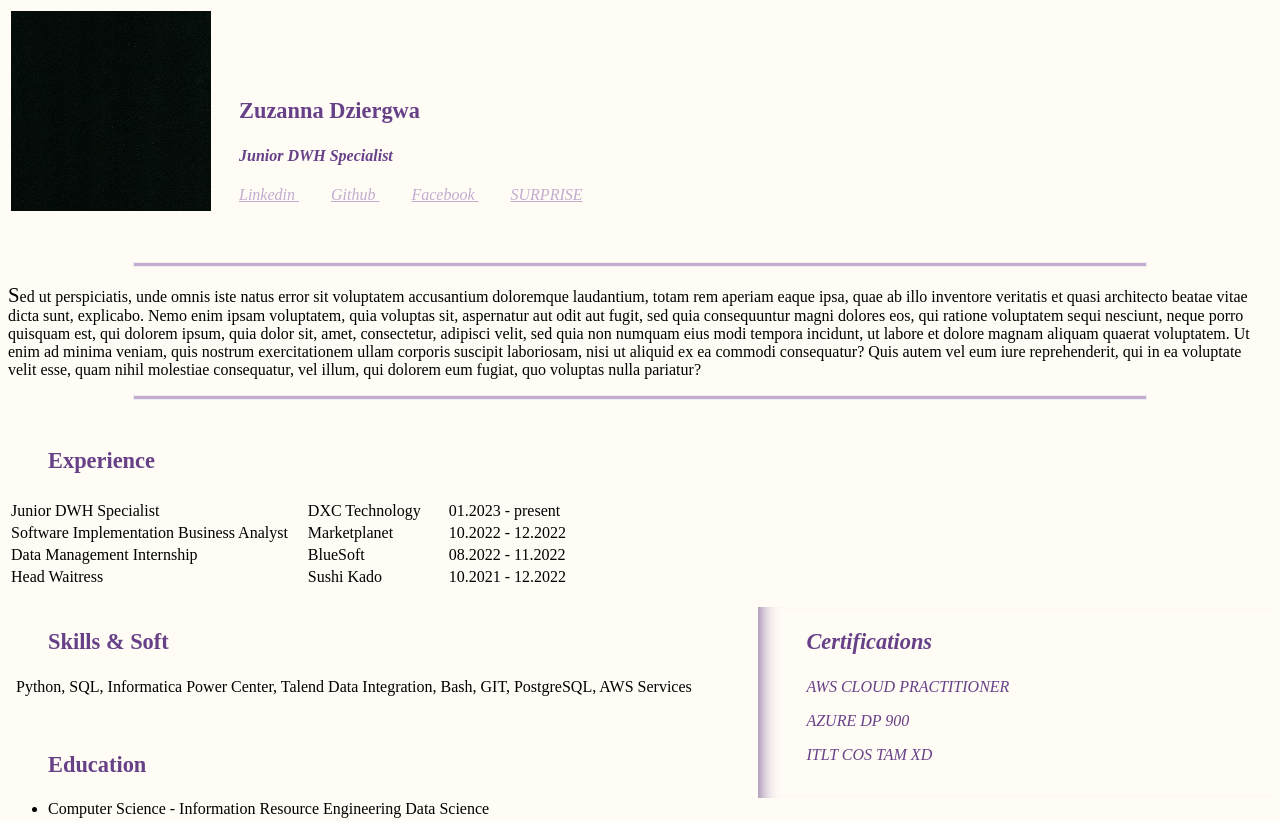
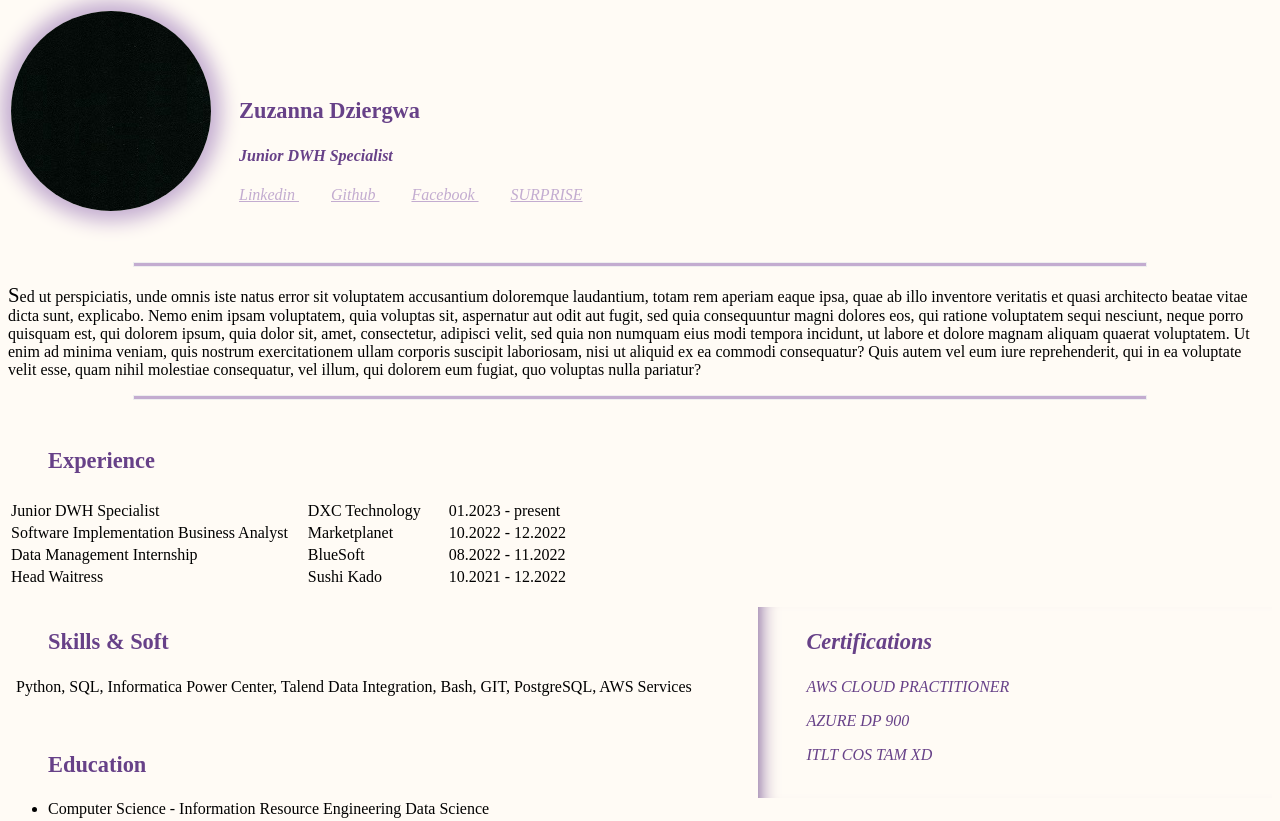
Before and after one commit to dziergwaz/cvcv, a plain HTML site: page index.html in a window 1280 px wide. Shown: the top 821 px of the page. Drawn offline with Linux system fonts and the light colour scheme; files whose address does not match are found by name.

Commit message:
20230302

```diff
--- a/index.html
+++ b/index.html
@@ -17,7 +17,7 @@
 <body>
   <table>
     <tr>
-      <td> <img src="black.jpg" alt="black"></td>
+      <td> <img class="image profile" src="black.jpg" alt="black"></td>
       <td> &nbsp &nbsp &nbsp </td>
       <td><br><br><br>
         <h3><b> Zuzanna Dziergwa</b></h3>
--- a/style.css
+++ b/style.css
@@ -43,3 +43,12 @@ h4 {
   color: #674188;
   font-size: 100%;
 }
+
+.image {
+  background-color: #FFFBF5;
+  box-shadow: 0 0 20px 10px #C3ACD0;
+}
+
+.profile {
+  border-radius: 100%;
+}
```
Also changed, not shown: surprise.html (+3 -1 lines).
